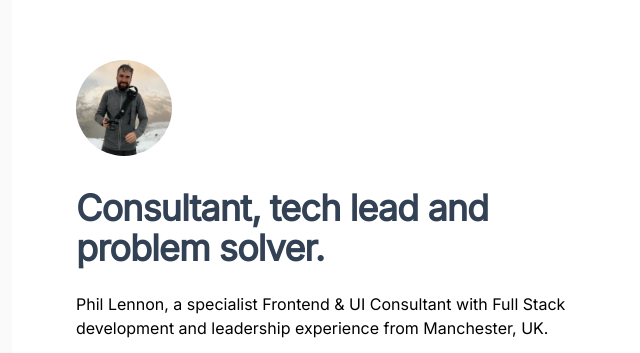
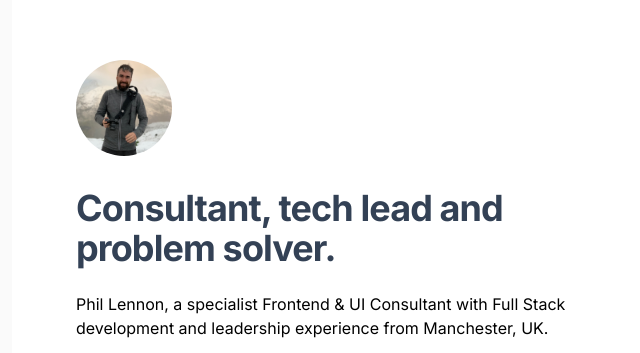
Before and after one commit to phildotdev/phil.dev-2025, an Astro site: page / in a window 1280 px wide. Shown: the part 116-469 px from the top of the page, without its empty margins (308-948 px from the left). Built offline with nearby package versions, Linux system fonts and the light colour scheme; Astro itself is replaced by a stand-in of ours.

Commit message:
change to variable inter font to fix heading weight

```diff
--- a/package.json
+++ b/package.json
@@ -11,7 +11,7 @@
   "dependencies": {
     "@astrojs/tailwind": "^5.1.4",
     "@awesome.me/kit-066e6c267d": "^1.0.4",
-    "@fontsource/inter": "^5.1.1",
+    "@fontsource-variable/inter": "^5.1.1",
     "astro": "^5.1.3",
     "tailwindcss": "^3.4.17"
   }
--- a/src/layouts/Layout.astro
+++ b/src/layouts/Layout.astro
@@ -1,5 +1,5 @@
 ---
-import '@fontsource/inter';
+import '@fontsource-variable/inter';
 ---
 <!doctype html>
 <html lang="en">
--- a/src/pages/index.astro
+++ b/src/pages/index.astro
@@ -7,7 +7,7 @@ import Layout from '../layouts/Layout.astro';
 
 <Layout>
 	<Image class="rounded-full mb-8 w-24 h-24" src={profileImage} alt="A picture of me, taken in New Zealand" />
-	<h1 class="text-4xl font-extrabold tracking-tight text-slate-700 mb-6">Consultant, tech lead and problem solver.</h1>
+	<h1 class="text-4xl font-bold tracking-tight text-slate-700 mb-6">Consultant, tech lead and problem solver.</h1>
 	<p class="text-base mb-4">Phil Lennon, a specialist Frontend &amp; UI Consultant with Full Stack development and leadership experience from Manchester, UK.</p>
 	<p class="text-base mb-6">With 18 years working in tech, I can help build a team, processes and development culture from scratch or just quickly pitch in to build a new idea.</p>
 	<p class="mb-4 text-slate-400"><a href="https://www.linkedin.com/in/frontendphil/"><i class="text-2xl fa-brands fa-linkedin"></i></a><a href="https://bsky.app/profile/frontendphil.bsky.social"><i class="text-2xl ml-2 fa-brands fa-square-bluesky"></i></a></p>
```
Also changed, not shown: 1 other file.
